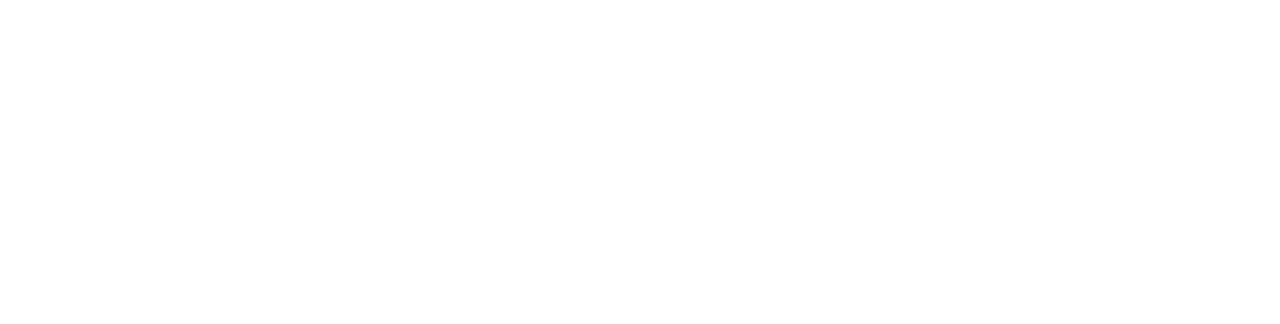
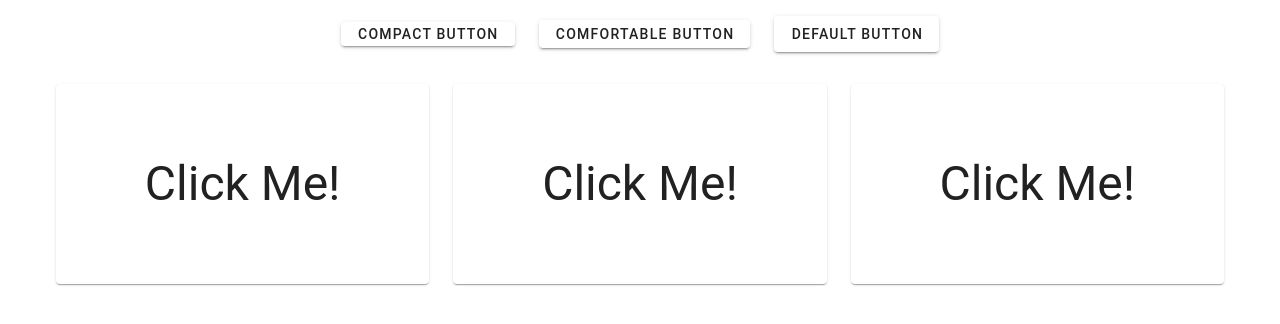
Before and after one commit to Temmy3620/nuxt3_login, a Nuxt app in the folder front/: page /componentTest in a window 1280 px wide. Before the commit this address had no page. Shown: the top 324 px of the page. Built offline with nearby package versions, Linux system fonts and the light colour scheme.

Commit message:
ページ切り替えタブ作成

```diff
--- a/front/app.vue
+++ b/front/app.vue
@@ -1,5 +1,5 @@
 <template>
-    <NuxtLayout>
+    <NuxtLayout name="custom">
         <v-app>
           <NuxtPage />
         </v-app>
--- /dev/null
+++ b/front/layouts/custom.vue
@@ -0,0 +1,28 @@
+<template>
+    <v-container>
+      <v-row align="center" justify="center">
+        <v-col cols="auto">
+            <NuxtLink to="/vuetify">
+                <v-btn density="compact">Compact Button</v-btn>
+            </NuxtLink>
+        </v-col>
+
+        <v-col cols="auto">
+            <NuxtLink to="/todo">
+                <v-btn density="comfortable">Comfortable Button</v-btn>
+            </NuxtLink>
+        </v-col>
+
+        <v-col cols="auto">
+            <NuxtLink to="/price">
+                <v-btn density="default">Default Button</v-btn>
+            </NuxtLink>
+        </v-col>
+      </v-row>
+    </v-container>
+    <div>
+
+        <!-- named slot -->
+        <slot />
+    </div>
+</template>
--- /dev/null
+++ b/front/pages/componentTest.vue
@@ -0,0 +1,37 @@
+<template>
+  <v-item-group selected-class="bg-primary">
+    <v-container>
+      <v-row>
+        <v-col
+          v-for="n in 3"
+          :key="n"
+          cols="12"
+          md="4"
+        >
+          <v-item v-slot="{ isSelected, selectedClass, toggle }">
+            <v-card
+              :class="['d-flex align-center', selectedClass]"
+              height="200"
+              dark
+              @click="toggle"
+            >
+              <div
+                class="text-h3 flex-grow-1 text-center"
+              >
+                {{ isSelected ? 'Selected' : 'Click Me!' }}
+              </div>
+            </v-card>
+          </v-item>
+        </v-col>
+      </v-row>
+    </v-container>
+  </v-item-group>
+</template>
+<script setup lang="ts">
+    const message = 'Component Test !!';
+
+    console.log("--------------------------------");
+    console.log(message);
+    console.log("--------------------------------");
+
+</script>
--- /dev/null
+++ b/front/pages/todo.vue
@@ -0,0 +1,32 @@
+<template>
+    <div>
+      <h1>ToDoApp</h1>
+      <AddTask @add="addTask" />
+      <TaskList :task-name-list="taskNameList" @complete="completeTask" />
+    </div>
+  </template>
+
+  <script setup lang="ts">
+  import { TestService } from '@/composables/test'
+
+  const testService = new TestService();
+
+  testService.fetchData();
+
+  const taskNameList = ref<string[]>([]);
+
+
+  const addTask = (taskName: string) => {
+    taskNameList.value.push(taskName);
+    console.log(taskNameList);
+
+    testService.putData(taskName);
+
+  }
+
+  const completeTask = (newTaskNameList: string[]) => {
+    taskNameList.value = newTaskNameList;
+  }
+
+
+  </script>
```
